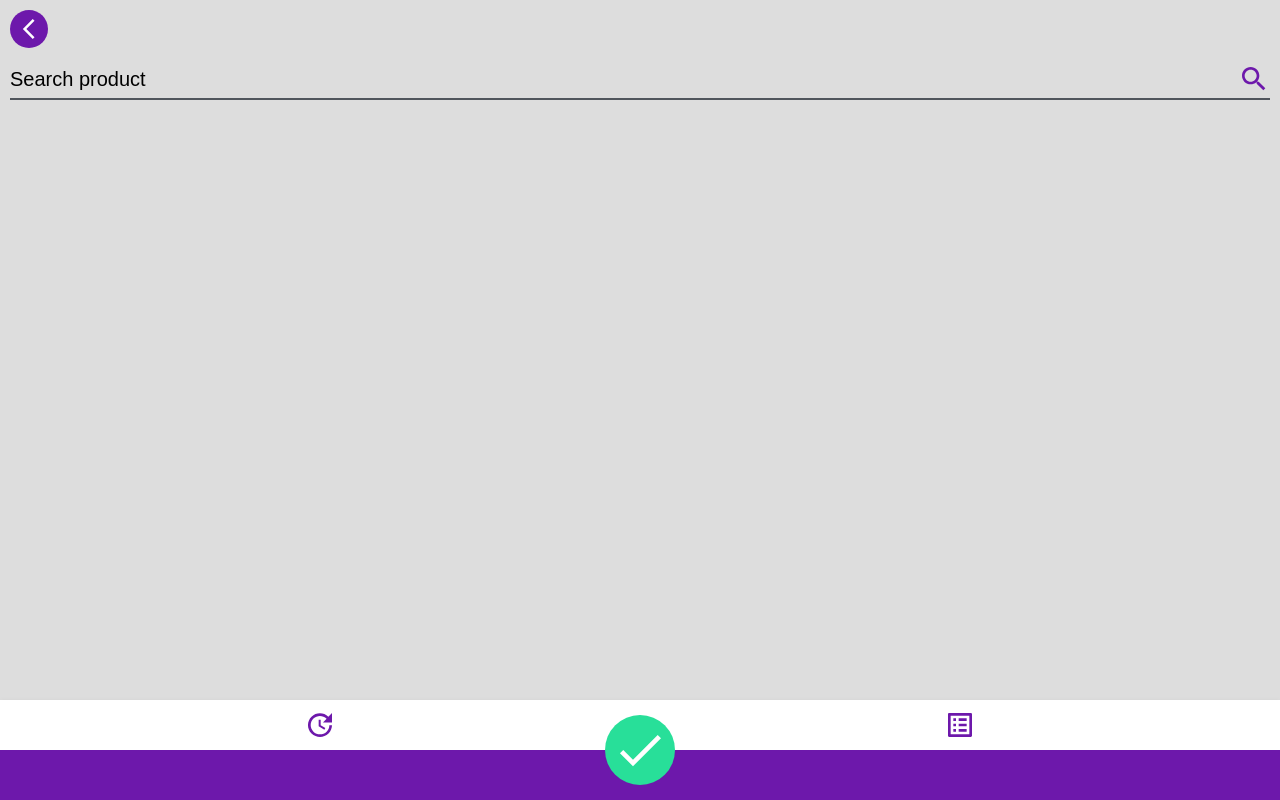
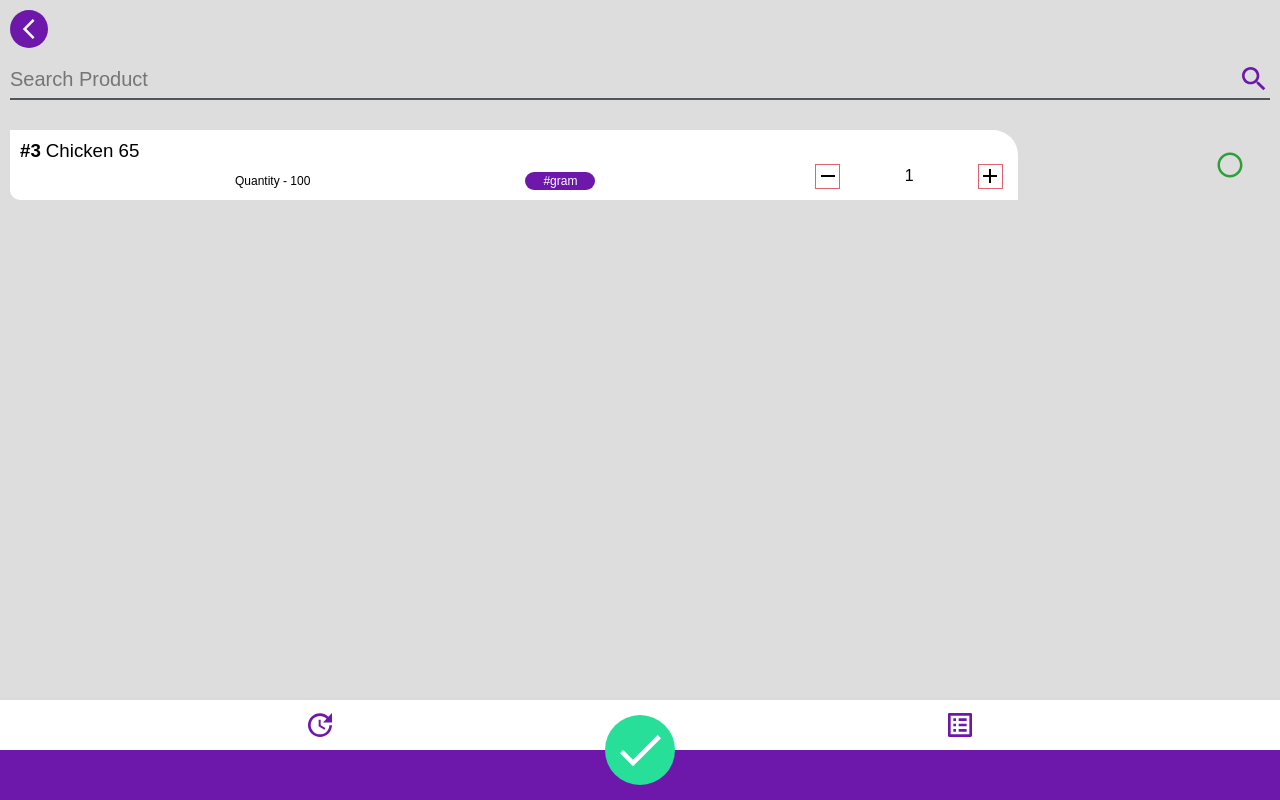
Before and after one commit to MohamedJakkariya/sell-app, a Next.js app: page /add in a window 1280 px wide. Built offline with nearby package versions, Linux system fonts and the light colour scheme.

Commit message:
added productSelectList page for create an order

```diff
--- /dev/null
+++ b/src/components/SelectProduct.tsx
@@ -0,0 +1,160 @@
+/** @format */
+
+import styled from 'styled-components';
+import LabelInfo from './Label';
+import RemoveIcon from '@material-ui/icons/Remove';
+import AddIcon from '@material-ui/icons/Add';
+import { Checkbox, FormControlLabel } from '@material-ui/core';
+import RadioButtonUncheckedOutlinedIcon from '@material-ui/icons/RadioButtonUncheckedOutlined';
+import CheckCircleOutlinedIcon from '@material-ui/icons/CheckCircleOutlined';
+import { SelectProdcutProps } from '../types';
+
+const SelectProduct: React.FC<SelectProdcutProps> = ({
+	label,
+	labelColor,
+	productId,
+	productName,
+	quantity,
+}) => {
+	return (
+		<>
+			<Wrapper>
+				<Left>
+					<LeftTop>
+						<h3>
+							#{productId}
+							<span>{productName}</span>
+						</h3>
+						<LeftTopBottom>
+							<p>Quantity - {quantity}</p>
+							<LabelInfo text={label} bg={labelColor} />
+						</LeftTopBottom>
+					</LeftTop>
+					<LeftBottom>
+						<button>
+							<RemoveIcon className='icon' />
+						</button>
+						<span>1</span>
+						<button>
+							<AddIcon className='icon' />
+						</button>
+					</LeftBottom>
+				</Left>
+				<Right>
+					<FormControlLabel
+						control={
+							<Checkbox
+								icon={<RadioButtonUncheckedOutlinedIcon className='checkBox' />}
+								checkedIcon={<CheckCircleOutlinedIcon className='greenCheck' />}
+								name='checkedO'
+							/>
+						}
+						label=''
+					/>
+				</Right>
+			</Wrapper>
+		</>
+	);
+};
+
+const Wrapper = styled.div`
+	padding: 10px;
+	display: flex;
+	align-items: center;
+	justify-content: space-between;
+`;
+
+const Left = styled.div`
+	width: 80%;
+	background: white;
+	display: flex;
+	align-items: flex-end;
+	justify-content: space-around;
+	padding: 10px;
+	border-top-right-radius: 25px;
+	border-bottom-left-radius: 10px;
+`;
+
+const LeftTop = styled.div`
+	width: 80%;
+
+	h3 {
+		span {
+			font-weight: 300;
+			padding: 0 5px;
+		}
+	}
+`;
+
+const LeftTopBottom = styled.div`
+	display: flex;
+	align-items: center;
+	justify-content: space-evenly;
+	padding-top: 10px;
+
+	p {
+		font-size: 12px;
+	}
+`;
+
+const LeftBottom = styled.div`
+	display: flex;
+	justify-content: space-between;
+	align-items: center;
+	flex: 1;
+
+	span {
+		margin: 5px;
+	}
+
+	button {
+		background: none;
+		border: 0.2px solid var(--red);
+		margin: 0 5px;
+		width: 25px;
+		height: 25px;
+		position: relative;
+
+		.icon {
+			position: absolute;
+			left: 50%;
+			top: 50%;
+			transform: translate(-50%, -50%);
+		}
+	}
+`;
+
+const Right = styled.div`
+	input {
+		border-radius: 50%;
+		background-color: var(--green);
+		border: none;
+		outline: none;
+		width: 30px;
+		height: 30px;
+		color: white;
+		padding: 3px;
+	}
+
+	.greenCheck,
+	.checkBox {
+		color: var(--green);
+		width: 30px;
+		height: 30px;
+	}
+
+	.checkbox {
+		color: white;
+	}
+
+	.checkBox:active,
+	.checkBox:focus,
+	.checkBox:hover,
+	.greenCheck:active,
+	.greenCheck:focus,
+	.greenCheck:hover {
+		color: var(--green);
+	}
+`;
+
+export default SelectProduct;
--- a/src/pages/add/index.tsx
+++ b/src/pages/add/index.tsx
@@ -4,6 +4,7 @@ import styled from 'styled-components';
 import BackButton from '../../components/BackButton';
 import Layout from '../../Layout';
 import SearchIcon from '@material-ui/icons/Search';
+import SelectProduct from '../../components/SelectProduct';
 
 const Add = () => {
 	return (
@@ -12,10 +13,20 @@ const Add = () => {
 				<Container>
 					<BackButton />
 					<Header>
-						<p>Search product</p>
+						<Input type='text' placeholder='Search Product' />
 						<SearchIcon className='searchIcon' />
 					</Header>
 				</Container>
+
+				<ProductOption>
+					<SelectProduct
+						productId={3}
+						label='#gram'
+						labelColor='primary'
+						productName='Chicken 65'
+						quantity={100}
+					/>
+				</ProductOption>
 			</Layout>
 		</>
 	);
@@ -39,9 +50,6 @@ const Header = styled.div`
 		font-size: 2rem;
 		font-weight: 300;
 	}
-	p {
-		font-weight: 300;
-	}
 
 	&:after {
 		content: '';
@@ -55,4 +63,16 @@ const Header = styled.div`
 	}
 `;
 
+const Input = styled.input`
+	flex: 1;
+	height: 30px;
+	background: transparent;
+	border: none;
+	font-weight: 300;
+	font-size: 20px;
+	outline: none;
+`;
+
+const ProductOption = styled.div``;
+
 export default Add;
```
Also changed, not shown: src/components/selectProcut.tsx (deleted, +0 -7 lines), src/json/selectProductList.json (added, +44 -0 lines), src/types/index.ts (+9 -0 lines).
